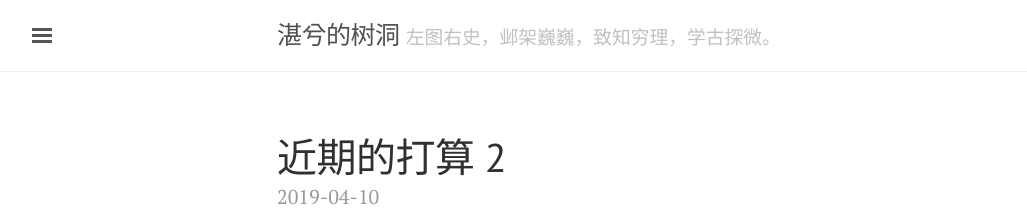
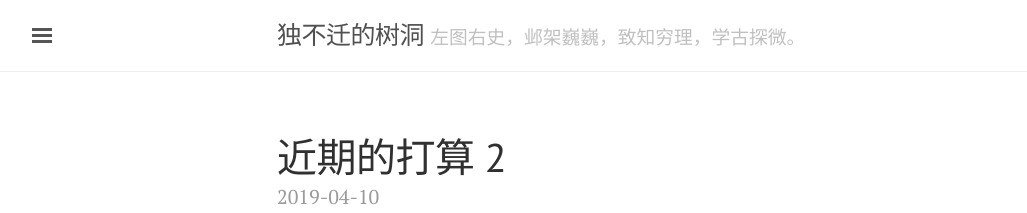
Before and after one commit to dubuqian/dubuqian.github.io, a Jekyll site: the page built from index.html, in a window 1280 px wide. Shown: the top 213 px of the page, without its empty margins (3-1030 px from the left). Built offline with Jekyll 4.4.1, drawn with Linux system fonts in a browser that asks for light colours; the list of posts is cut into pages by our own code.

Commit message:
Update _config.yml

```diff
--- a/_config.yml
+++ b/_config.yml
@@ -4,10 +4,10 @@
 permalink:           pretty
 
 # Setup
-title:               湛兮的树洞
+title:               独不迁的树洞
 tagline:             '左图右史，邺架巍巍，致知穷理，学古探微。'
-description:         '这里是湛兮的树洞，记录湛兮的生活和技术相关的文章。'
-url:                 https://oxwei.cn
+description:         '这里是独不迁的树洞，记录湛兮的生活和技术相关的文章。'
+url:                 https://dubuqian.cn
 baseurl:             ''
 paginate:            5
 excerpt_separator:   <!--more-->
@@ -15,9 +15,9 @@ excerpt_separator:   <!--more-->
 
 # About/contact
 author:
-  name:              湛兮
-  url:               https://oxwei.cn
-  email:             im@oxwei.cn
+  name:              独不迁
+  url:               https://dubuqian.cn
+  email:             dubuqian@outlook.cn
 
 plugins:
   - jekyll-paginate
```
